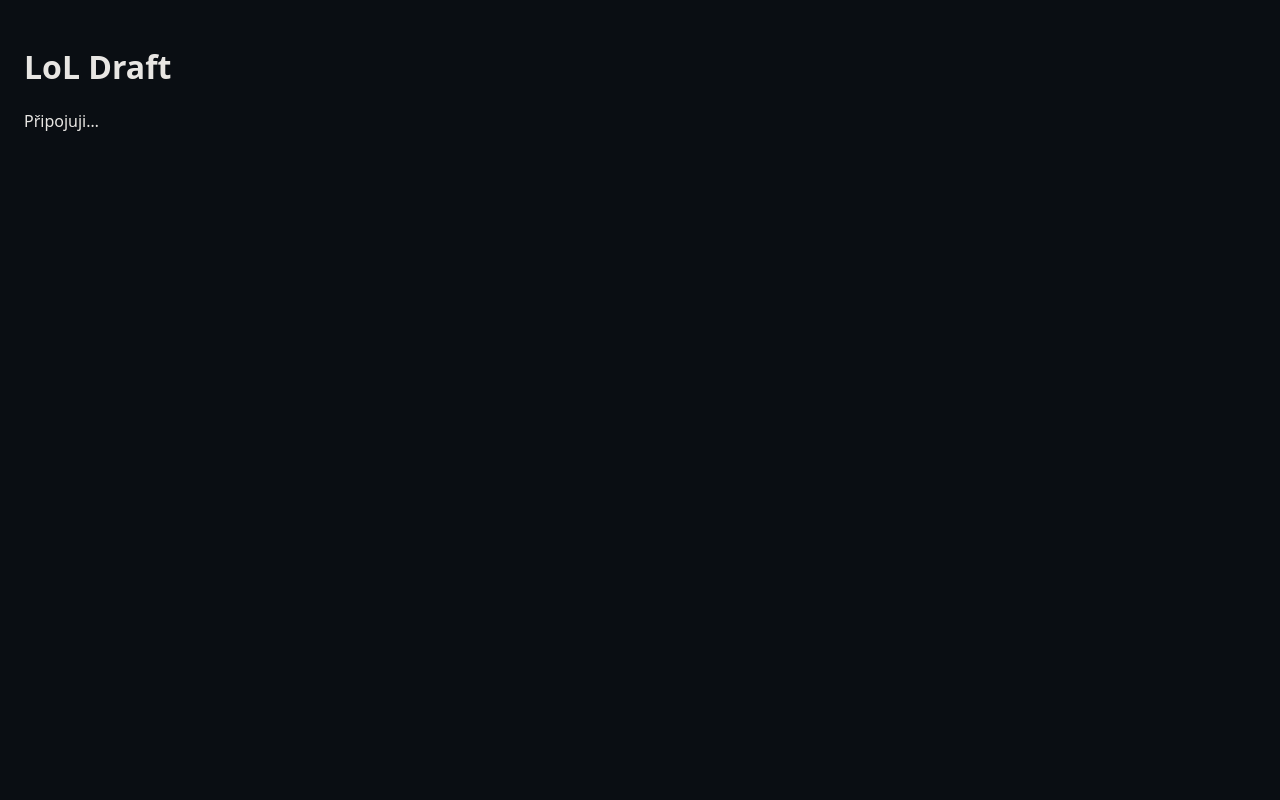
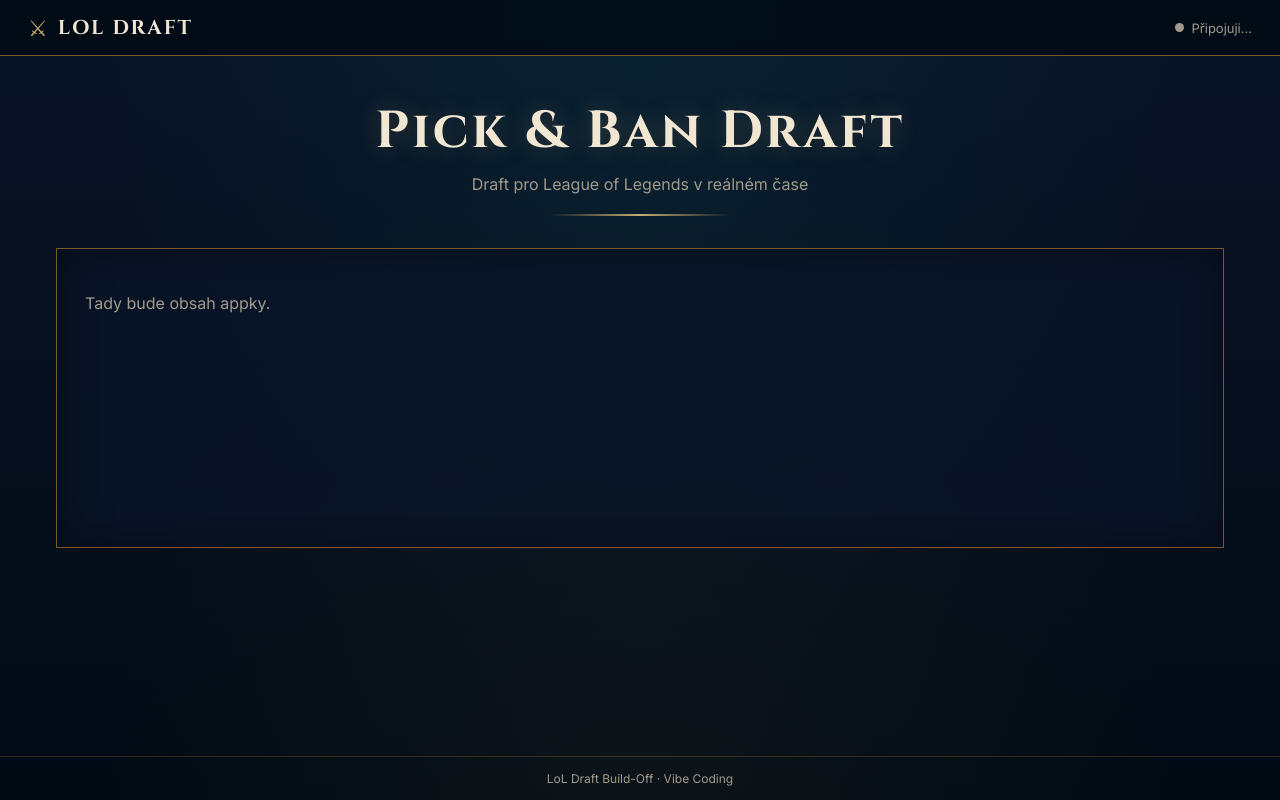
Before and after one commit to Rekafia/lol-draft-vibe, a website: page public/index.html in a window 1280 px wide. Drawn offline with nearby package versions, Linux system fonts and the light colour scheme; no server answers.

Commit message:
Basic page layout: header with connection status, hero, content panel, footer

```diff
--- a/public/app.js
+++ b/public/app.js
@@ -1,5 +1,13 @@
 const socket = io();
+const connEl = document.getElementById('conn');
 const statusEl = document.getElementById('status');
 
-socket.on('connect', () => { statusEl.textContent = 'Připojeno k serveru'; });
-socket.on('disconnect', () => { statusEl.textContent = 'Odpojeno — zkouším znovu…'; });
+socket.on('connect', () => {
+  connEl.className = 'conn online';
+  statusEl.textContent = 'Připojeno';
+});
+
+socket.on('disconnect', () => {
+  connEl.className = 'conn offline';
+  statusEl.textContent = 'Odpojeno — zkouším znovu…';
+});
--- a/public/index.html
+++ b/public/index.html
@@ -4,11 +4,38 @@
   <meta charset="utf-8">
   <meta name="viewport" content="width=device-width, initial-scale=1">
   <title>LoL Draft</title>
+  <link rel="preconnect" href="https://fonts.googleapis.com">
+  <link rel="preconnect" href="https://fonts.gstatic.com" crossorigin>
+  <link href="https://fonts.googleapis.com/css2?family=Cinzel:wght@600;700&family=Inter:wght@400;500;600&display=swap" rel="stylesheet">
   <link rel="stylesheet" href="style.css">
 </head>
 <body>
-  <h1>LoL Draft</h1>
-  <p id="status">Připojuji…</p>
+  <header class="topbar">
+    <div class="brand">
+      <span class="brand-mark">⚔</span>
+      <span class="brand-name">LoL Draft</span>
+    </div>
+    <div class="conn" id="conn">
+      <span class="conn-dot"></span>
+      <span class="conn-text" id="status">Připojuji…</span>
+    </div>
+  </header>
+
+  <main class="content">
+    <section class="hero">
+      <h1>Pick &amp; Ban Draft</h1>
+      <p class="tagline">Draft pro League of Legends v reálném čase</p>
+      <div class="divider"></div>
+    </section>
+
+    <section class="panel" id="main-panel">
+      <p class="muted">Tady bude obsah appky.</p>
+    </section>
+  </main>
+
+  <footer class="footer">
+    LoL Draft Build-Off · Vibe Coding
+  </footer>
 
   <script src="/socket.io/socket.io.js"></script>
   <script src="app.js"></script>
--- a/public/style.css
+++ b/public/style.css
@@ -1,7 +1,101 @@
+:root {
+  --bg: #010a13;
+  --bg-2: #0a1428;
+  --panel: rgba(10, 20, 40, 0.75);
+  --gold: #c8aa6e;
+  --gold-light: #f0e6d2;
+  --gold-dark: #785a28;
+  --blue: #0ac8b9;
+  --text: #cdbe91;
+  --muted: #a09b8c;
+  --danger: #e84057;
+}
+
+* { box-sizing: border-box; }
+
+html, body { height: 100%; }
+
 body {
   margin: 0;
-  padding: 24px;
-  font-family: system-ui, sans-serif;
-  background: #0a0e13;
-  color: #e8e6e3;
+  display: flex;
+  flex-direction: column;
+  min-height: 100vh;
+  font-family: 'Inter', system-ui, sans-serif;
+  color: var(--text);
+  background:
+    radial-gradient(ellipse at top, rgba(10, 200, 185, 0.08), transparent 60%),
+    radial-gradient(ellipse at bottom, rgba(200, 170, 110, 0.06), transparent 60%),
+    linear-gradient(180deg, var(--bg-2), var(--bg));
 }
+
+/* ---------- Top bar ---------- */
+.topbar {
+  display: flex;
+  align-items: center;
+  justify-content: space-between;
+  padding: 14px 28px;
+  border-bottom: 1px solid var(--gold-dark);
+  background: rgba(1, 10, 19, 0.85);
+}
+
+.brand { display: flex; align-items: center; gap: 10px; }
+.brand-mark { color: var(--gold); font-size: 22px; }
+.brand-name {
+  font-family: 'Cinzel', serif;
+  font-weight: 700;
+  font-size: 20px;
+  letter-spacing: 2px;
+  color: var(--gold-light);
+  text-transform: uppercase;
+}
+
+.conn { display: flex; align-items: center; gap: 8px; font-size: 13px; color: var(--muted); }
+.conn-dot {
+  width: 9px; height: 9px; border-radius: 50%;
+  background: var(--muted);
+}
+.conn.online .conn-dot { background: var(--blue); box-shadow: 0 0 8px var(--blue); }
+.conn.offline .conn-dot { background: var(--danger); }
+
+/* ---------- Content ---------- */
+.content {
+  flex: 1;
+  width: 100%;
+  max-width: 1200px;
+  margin: 0 auto;
+  padding: 40px 16px;
+}
+
+.hero { text-align: center; margin-bottom: 32px; }
+.hero h1 {
+  margin: 0;
+  font-family: 'Cinzel', serif;
+  font-size: clamp(32px, 5vw, 52px);
+  letter-spacing: 3px;
+  color: var(--gold-light);
+  text-shadow: 0 0 24px rgba(200, 170, 110, 0.25);
+}
+.tagline { margin: 8px 0 0; color: var(--muted); font-size: 16px; }
+.divider {
+  width: 180px; height: 2px; margin: 20px auto 0;
+  background: linear-gradient(90deg, transparent, var(--gold), transparent);
+}
+
+.panel {
+  min-height: 300px;
+  padding: 28px;
+  border: 1px solid var(--gold-dark);
+  background: var(--panel);
+  box-shadow: inset 0 0 40px rgba(0, 0, 0, 0.4);
+}
+
+.muted { color: var(--muted); }
+
+/* ---------- Footer ---------- */
+.footer {
+  padding: 14px;
+  text-align: center;
+  font-size: 12px;
+  color: var(--muted);
+  border-top: 1px solid rgba(120, 90, 40, 0.4);
+}
```
Also changed, not shown: 1 other file.
